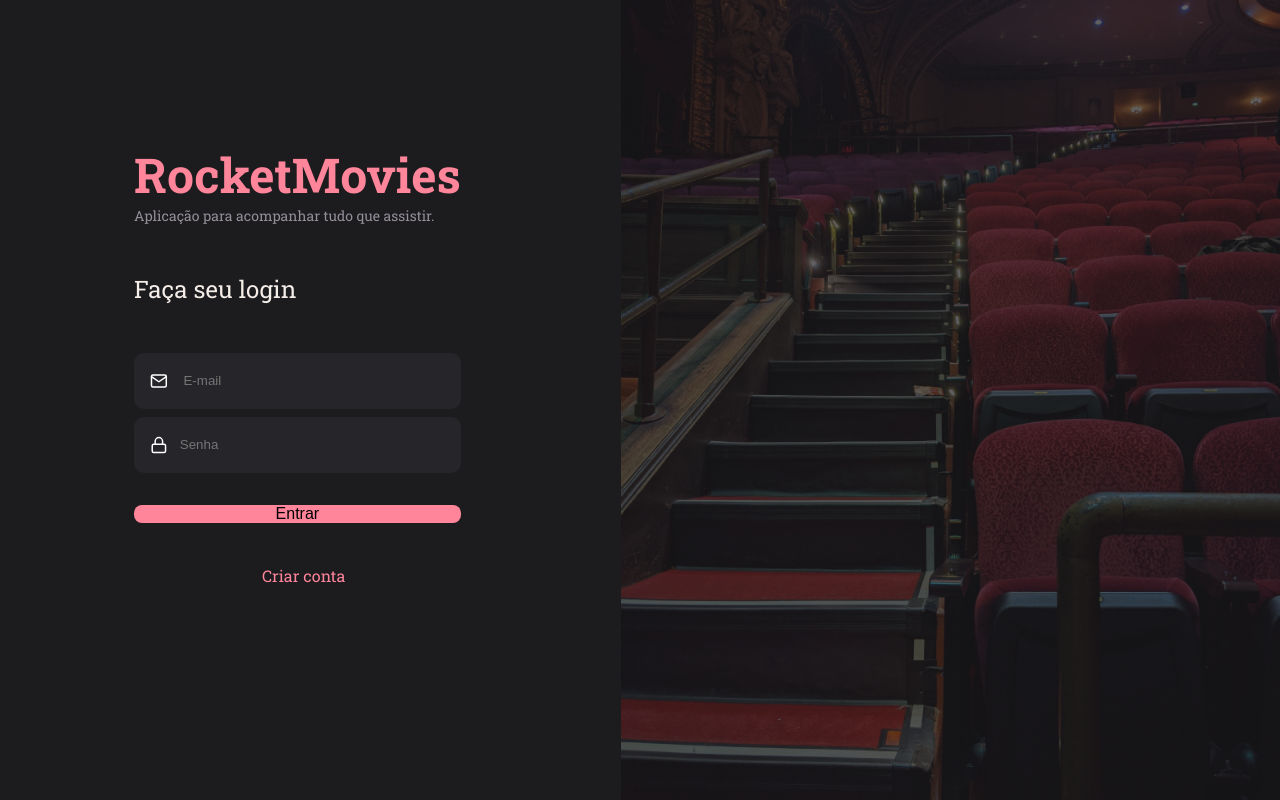
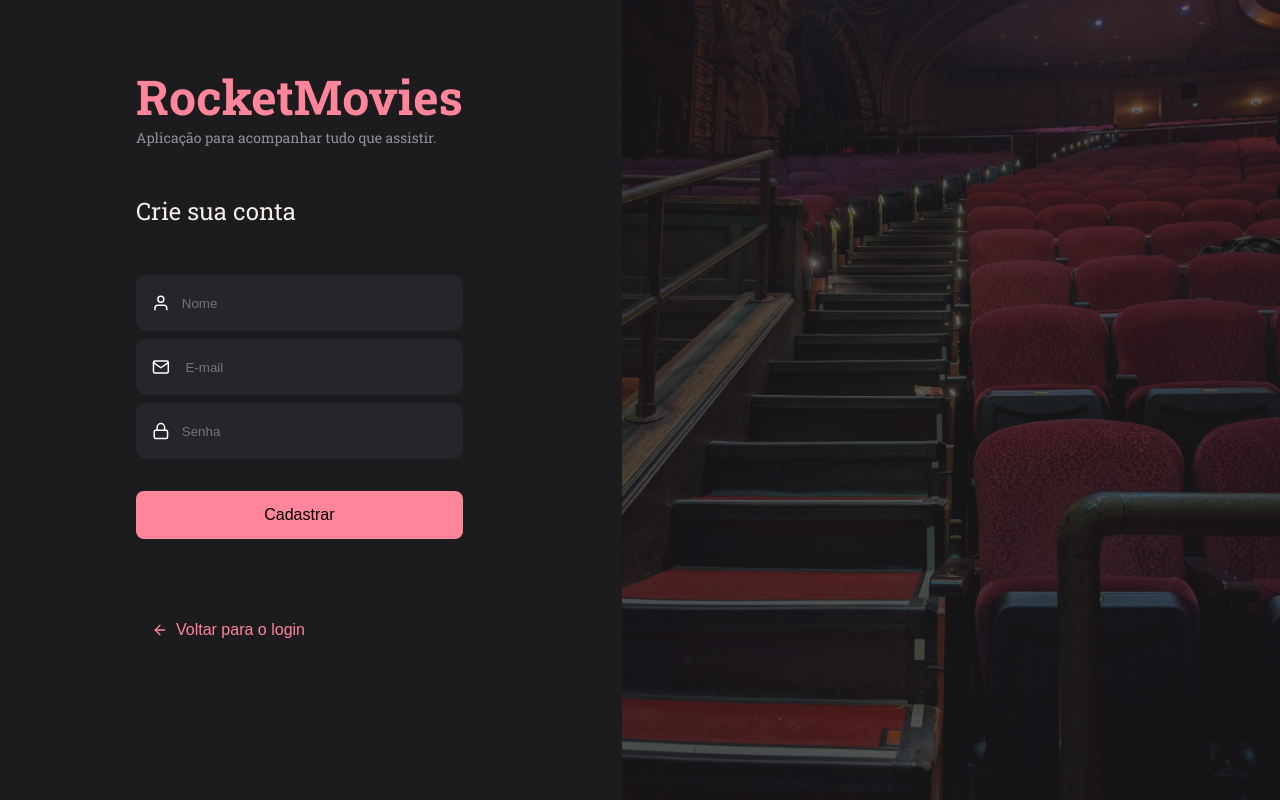
Before and after one commit to italobriito/rocket-movies-frontend, a React (Vite) app: page / in a window 1280 px wide. Built offline with nearby package versions, Linux system fonts and the light colour scheme.

Commit message:
create SignUp page

```diff
--- a/src/main.jsx
+++ b/src/main.jsx
@@ -6,14 +6,14 @@
 import GlobalStyle from "./styles/global"
 
 
-import SignIn from "./pages/SignIn"
+import SignUp from "./pages/SignUp"
 
 
 ReactDOM.createRoot(document.getElementById("root")).render(
   <React.StrictMode >
     <ThemeProvider theme={theme}>
       <GlobalStyle/>
-      <SignIn/>
+      <SignUp/>
     </ThemeProvider>
   </React.StrictMode>
 );
--- /dev/null
+++ b/src/pages/SignUp/index.jsx
@@ -0,0 +1,48 @@
+import {FiMail, FiLock, FiUser, FiArrowLeft} from "react-icons/fi"
+
+import {Container,Form,Background} from "./styles"
+
+import Input from "../../components/Input"
+import Button from "../../components/Button"
+import BackButton from "../../components/BackButton"
+
+export default function SignIn() {
+  return(
+    <Container>
+      <Form>
+        <h1>RocketMovies</h1>
+        <span>Aplicação para acompanhar tudo que assistir.</span>
+
+        <h2>Crie sua conta</h2>
+
+        <Input
+          icon={FiUser}
+          type="text"
+          placeholder="Nome"
+        />
+
+        <Input
+          icon={FiMail}
+          type="text"
+          placeholder=" E-mail"
+        />
+
+        <Input
+          icon={FiLock}
+          type="passord"
+          placeholder="Senha"
+        />
+
+
+        <Button title="Cadastrar"/>
+
+       <BackButton
+          Icon={FiArrowLeft}
+          title="Voltar para o login"
+        />
+      </Form>
+
+      <Background />
+    </Container>
+  )
+}
--- /dev/null
+++ b/src/pages/SignUp/styles.js
@@ -0,0 +1,68 @@
+import styled from "styled-components"
+import backgroundImg from '../../assets/background.png'
+
+export const Container = styled.div`
+
+  height: 100vh;
+  display: flex;
+  align-items: stretch;
+
+`
+
+export const Form = styled.form`
+
+  display: flex;
+  flex-direction: column;
+  justify-content: center;
+  align-items: flex-start;
+
+  text-align: center;
+
+  padding: 229px 159px 267px 136px;
+
+  >h1{
+    font-size: 48px;
+    font-weight: 700;
+    color: ${({theme}) => theme.COLORS.SALMON}
+  }
+
+  >span{
+    font-size: 14px;
+    font-weight: 400;
+    color: ${({theme}) => theme.COLORS.GRAY_SEARCH};
+
+    margin-bottom: 48px;
+  }
+
+
+ >h2{
+    font-size: 24px;
+    font-weight: 400;
+    color: ${({theme}) => theme.COLORS.WHITE_TITLE};
+
+   margin-bottom: 48px;
+ }
+
+ >button{
+    padding: 16px 16px;
+    font-size: 16px;
+    font-weight: 500;
+    margin-top: 24px;
+    margin-bottom: 42px;
+ }
+
+ >a{
+    font-size: 16px;
+    font-weight: 400;
+    color: ${({theme}) => theme.COLORS.SALMON};
+
+    margin-left:128px;
+ }
+
+`
+
+export const Background = styled.div`
+  flex: 1;
+  background: url(${backgroundImg}) no-repeat center center;
+  background-size: cover;
+`
```
